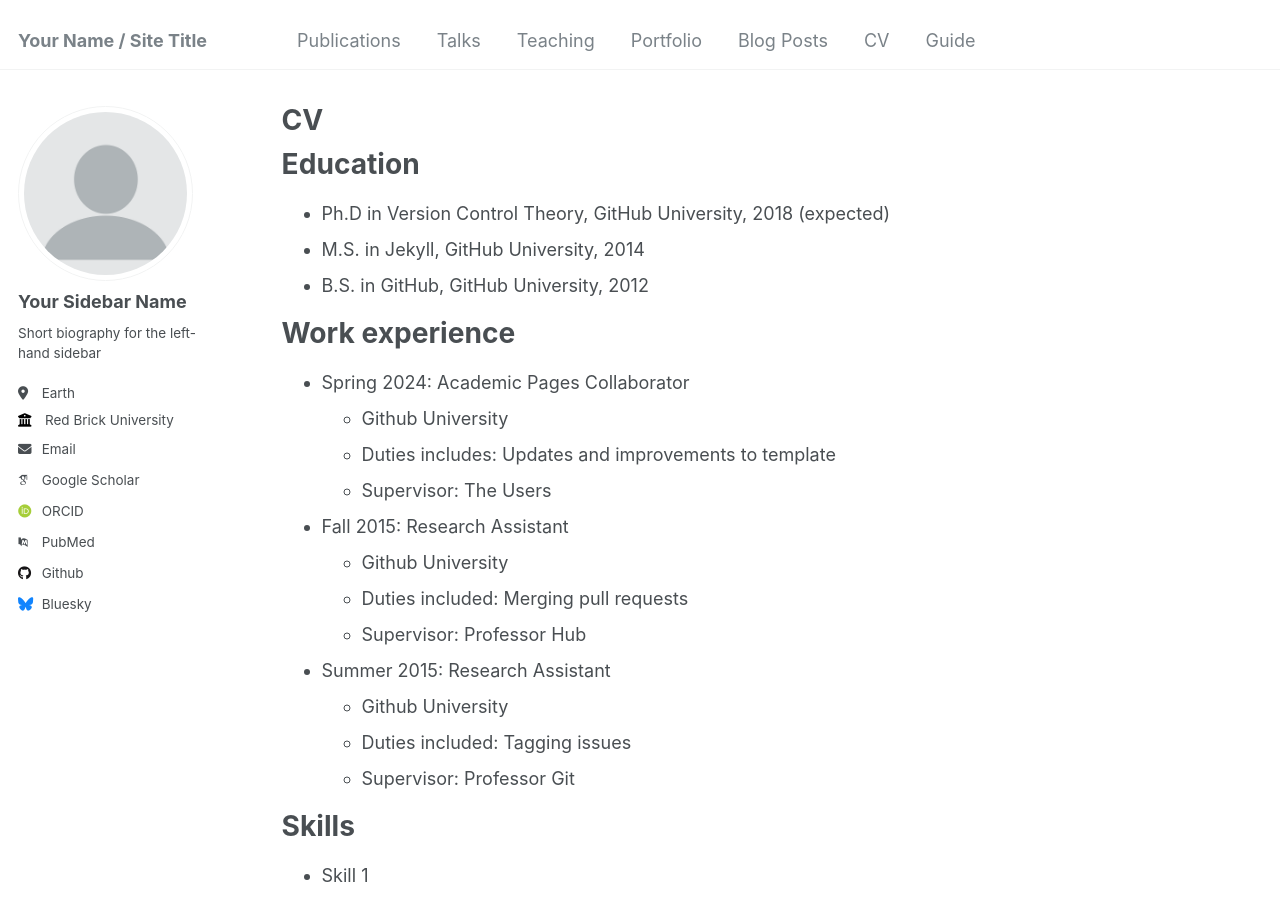
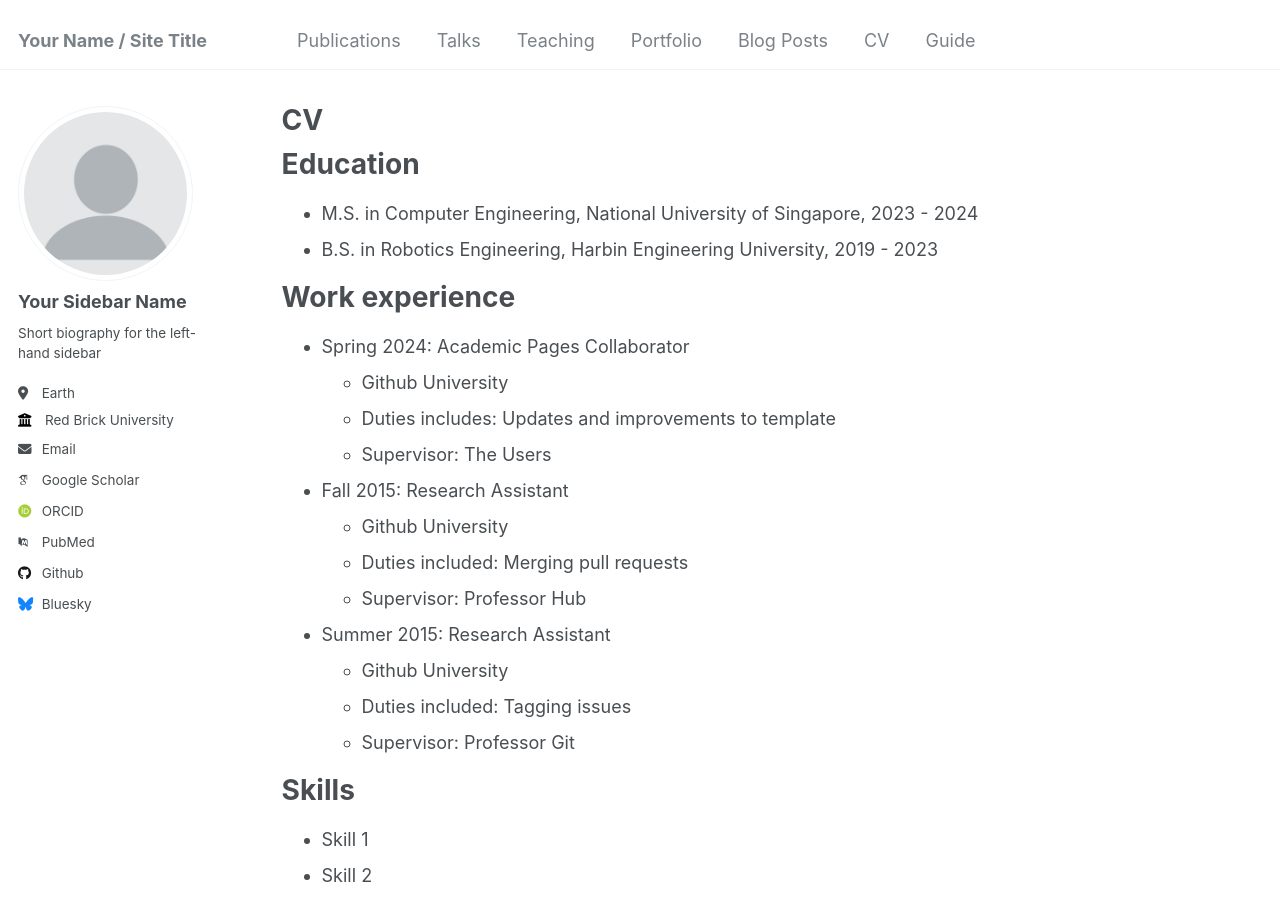
Before and after one commit to cell-core/cell-core.github.io, a Jekyll site: the page built from _pages/cv.md, in a window 1280 px wide and 900 px high. Built offline with Jekyll 4.4.1, drawn with Linux system fonts in a browser that asks for light colours; some web fonts are replaced.

Commit message:
Update cv.md

```diff
--- a/_pages/cv.md
+++ b/_pages/cv.md
@@ -11,9 +11,8 @@ redirect_from:
 
 Education
 ======
-* Ph.D in Version Control Theory, GitHub University, 2018 (expected)
-* M.S. in Jekyll, GitHub University, 2014
-* B.S. in GitHub, GitHub University, 2012
+* M.S. in Computer Engineering, National University of Singapore, 2023 - 2024
+* B.S. in Robotics Engineering, Harbin Engineering University, 2019 - 2023
 
 Work experience
 ======
```
